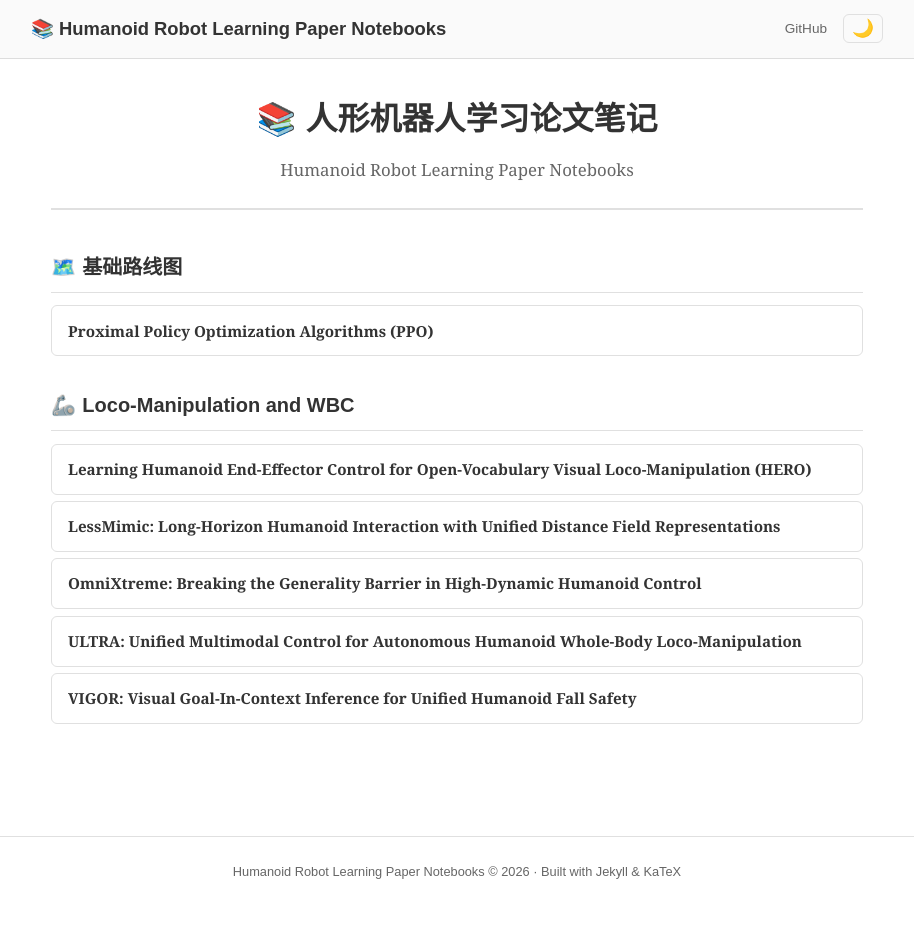
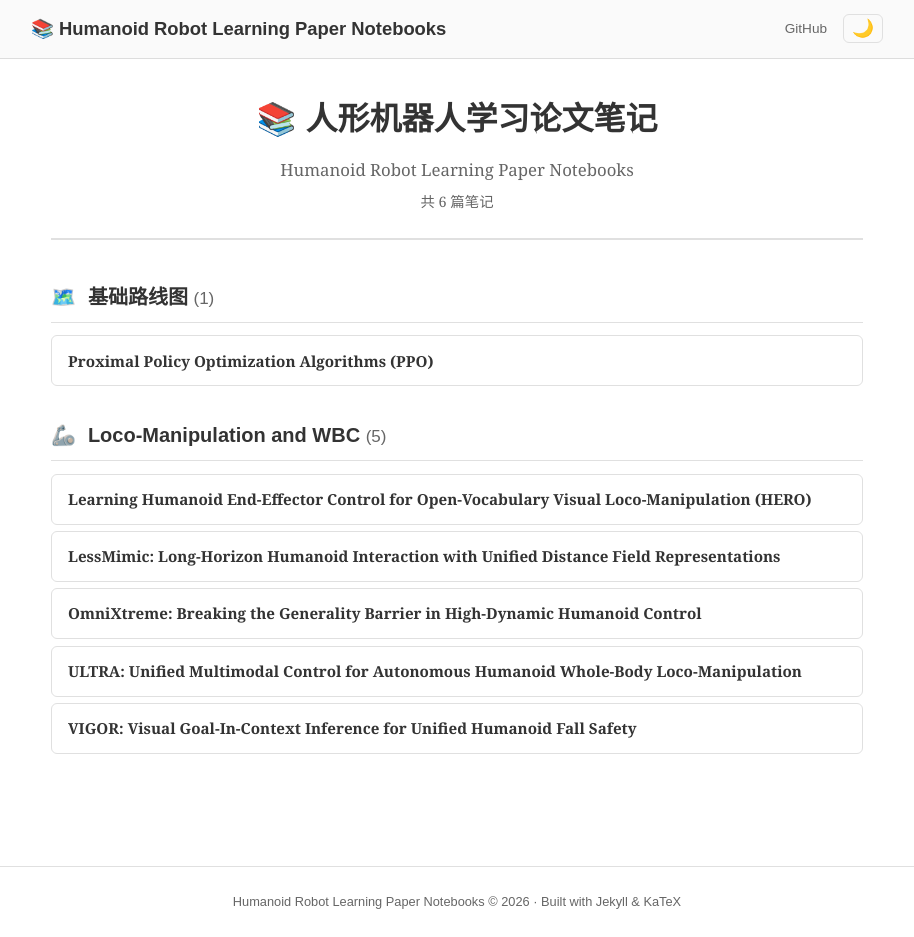
Before and after one commit to ImChong/Humanoid_Robot_Learning_Paper_Notebooks, a Jekyll site: the page built from index.html, in a window 1280 px wide and 937 px high. Shown: the whole window, without its empty margins (183-1097 px from the left). Built offline with Jekyll 4.4.1, drawn with Linux system fonts in a browser that asks for light colours.

Commit message:
fix: optimize GitHub Pages config and workflow

```diff
--- a/_config.yml
+++ b/_config.yml
@@ -9,11 +9,11 @@ kramdown:
   input: GFM
   hard_wrap: false
 
-# Include papers directory
+# Include papers directory (Jekyll ignores dirs starting with _ by default)
 include:
   - papers
 
-# Exclude unnecessary files
+# Exclude unnecessary files from build
 exclude:
   - README.md
   - progress.json
@@ -22,15 +22,13 @@ exclude:
   - "*.pdf"
   - Gemfile
   - Gemfile.lock
+  - LICENSE
+  - CNAME
 
-# Default front matter
+# Default front matter for paper pages
 defaults:
   - scope:
       path: "papers"
       type: "pages"
     values:
       layout: "paper"
-
-# Plugins
-plugins:
-  - jekyll-seo-tag
--- a/assets/css/style.css
+++ b/assets/css/style.css
@@ -149,6 +149,17 @@ body {
 .index-header p {
   color: var(--text-secondary);
   font-size: 1.05rem;
+}
+
+.index-header .subtitle {
+  font-size: 0.9rem;
+  margin-top: 0.3rem;
+}
+
+.paper-count {
+  font-size: 0.85em;
+  font-weight: 400;
+  color: var(--text-secondary);
 }
 
 .category-section {
--- a/index.html
+++ b/index.html
@@ -5,8 +5,11 @@ title: "Home"
 <div class="index-header">
   <h1>📚 人形机器人学习论文笔记</h1>
   <p>Humanoid Robot Learning Paper Notebooks</p>
+  <p class="subtitle">共 {{ site.pages | where_exp: "p", "p.url contains '/papers/'" | size }} 篇笔记</p>
 </div>
 
+{% comment %} First try _data/papers.json (generated by prepare script) {% endcomment %}
+{% if site.data.papers %}
   {% assign category_icons = "基础路线图:🗺️,高影响力精选:⭐,Loco-Manipulation:🤖,Locomotion:🦿,Manipulation:🦾,Teleoperation:🎮,Navigation:🧭,State_Estimation:📡,Sim-to-Real:🔄,Simulation:🖥️,Hardware:🔧,Physics-Based:🎯,Human_Motion:🏃" | split: "," %}
 
   {% for cat in site.data.papers %}
@@ -22,7 +25,7 @@ title: "Home"
     {% endfor %}
 
     <div class="category-section">
-    <h2 class="category-title"><span class="cat-icon">{{ icon }}</span>{{ cat_data.display_name }}</h2>
+      <h2 class="category-title"><span class="cat-icon">{{ icon }}</span> {{ cat_data.display_name }} <span class="paper-count">({{ cat_data.papers | size }})</span></h2>
       <ul class="paper-list">
         {% for paper in cat_data.papers %}
         <li>
@@ -34,3 +37,29 @@ title: "Home"
       </ul>
     </div>
   {% endfor %}
+
+{% else %}
+  {% comment %} Fallback: iterate site.pages directly {% endcomment %}
+  {% assign paper_pages = site.pages | where_exp: "p", "p.url contains '/papers/'" | sort: "url" %}
+
+  {% assign current_cat = "" %}
+  {% for page in paper_pages %}
+    {% assign parts = page.url | split: "/" %}
+    {% if parts.size >= 4 %}
+      {% assign cat = parts[2] | replace: "_", " " | remove_first: "01 " | remove_first: "02 " | remove_first: "03 " | remove_first: "04 " | remove_first: "05 " | remove_first: "06 " | remove_first: "07 " | remove_first: "08 " | remove_first: "09 " | remove_first: "10 " | remove_first: "11 " | remove_first: "12 " | remove_first: "13 " %}
+      {% if cat != current_cat %}
+        {% unless current_cat == "" %}</ul></div>{% endunless %}
+        <div class="category-section">
+          <h2 class="category-title">📄 {{ cat }}</h2>
+          <ul class="paper-list">
+        {% assign current_cat = cat %}
+      {% endif %}
+      <li>
+        <a href="{{ page.url | relative_url }}" class="paper-card">
+          <span class="paper-title">{% if page.title %}{{ page.title }}{% else %}{{ parts[3] | replace: "_", " " }}{% endif %}</span>
+        </a>
+      </li>
+    {% endif %}
+  {% endfor %}
+  {% unless current_cat == "" %}</ul></div>{% endunless %}
+{% endif %}
```
Also changed, not shown: .github/workflows/deploy.yml. Lines whose indentation alone changed are shown as unchanged.
